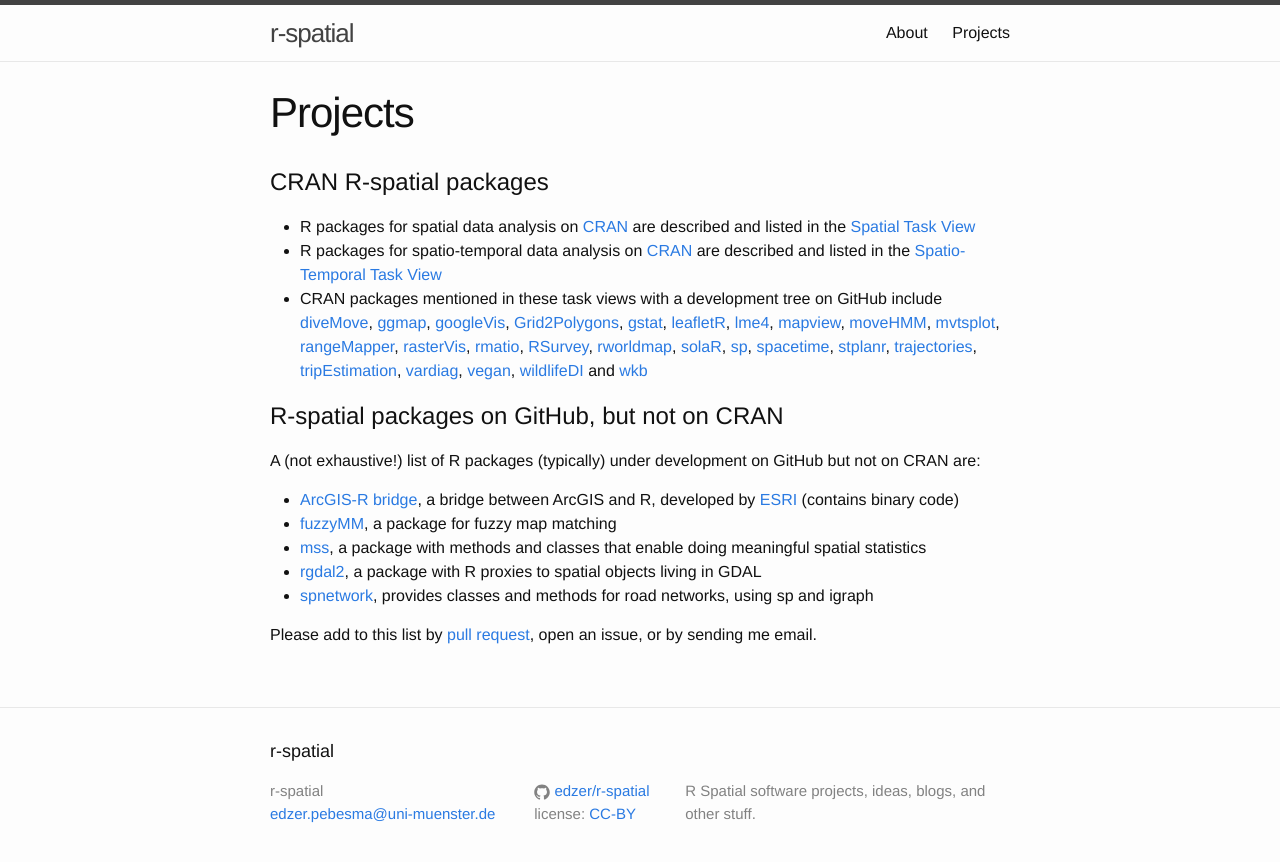
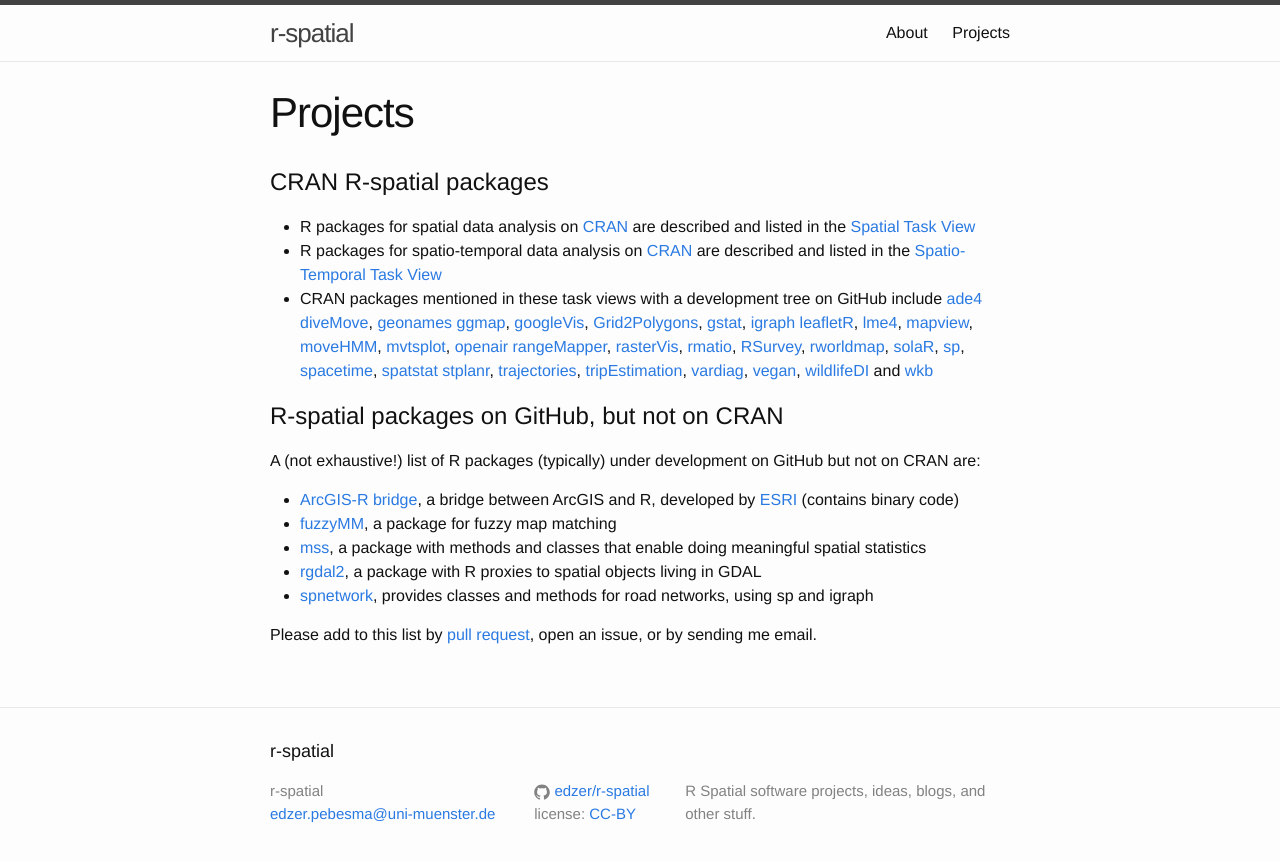
Before and after one commit to r-spatial/r-spatial.org, a Jekyll site: the page built from projects.md, in a window 1280 px wide. Shown: the top 862 px of the page. Built offline with Jekyll 4.4.1, drawn with Linux system fonts in a browser that asks for light colours.

Commit message:
update github list

```diff
--- a/projects.md
+++ b/projects.md
@@ -9,16 +9,20 @@ permalink: /projects/
 * R packages for spatial data analysis on [CRAN](https://cran.r-project.org/) are described and listed in the [Spatial Task View](https://cran.r-project.org/web/views/Spatial.html)
 * R packages for spatio-temporal data analysis on [CRAN](https://cran.r-project.org/) are described and listed in the [Spatio-Temporal Task View](https://cran.r-project.org/web/views/SpatioTemporal.html)
 * CRAN packages mentioned in these task views with a development tree on GitHub include
+[ade4](https://github.com/sdray/ade4)
 [diveMove](https://github.com/spluque/diveMove),
+[geonames](https://github.com/ropensci/geonames)
 [ggmap](https://github.com/dkahle/ggmap),
 [googleVis](https://github.com/mages/googleVis#googlevis),
 [Grid2Polygons](https://github.com/jfisher-usgs/Grid2Polygons),
 [gstat](https://github.com/edzer/gstat),
+[igraph](https://github.com/igraph/igraph)
 [leafletR](https://github.com/chgrl/leafletR),
 [lme4](https://github.com/lme4/lme4/),
 [mapview](https://github.com/environmentalinformatics-marburg/mapview),
 [moveHMM](https://github.com/TheoMichelot/moveHMM),
 [mvtsplot](http://github.com/rdpeng/mvtsplot),
+[openair](https://github.com/davidcarslaw/openair)
 [rangeMapper](https://github.com/valcu/rangeMapper),
 [rasterVis](http://oscarperpinan.github.io/rastervis),
 [rmatio](https://github.com/stewid/rmatio),
@@ -27,6 +31,7 @@ permalink: /projects/
 [solaR](http://oscarperpinan.github.io/solar),
 [sp](https://github.com/edzer/sp),
 [spacetime](https://github.com/edzer/spacetime),
+[spatstat](https://github.com/spatstat/spatstat)
 [stplanr](https://github.com/ropensci/stplanr),
 [trajectories](https://github.com/edzer/trajectories),
 [tripEstimation](https://github.com/mdsumner/tripEstimation),
```
